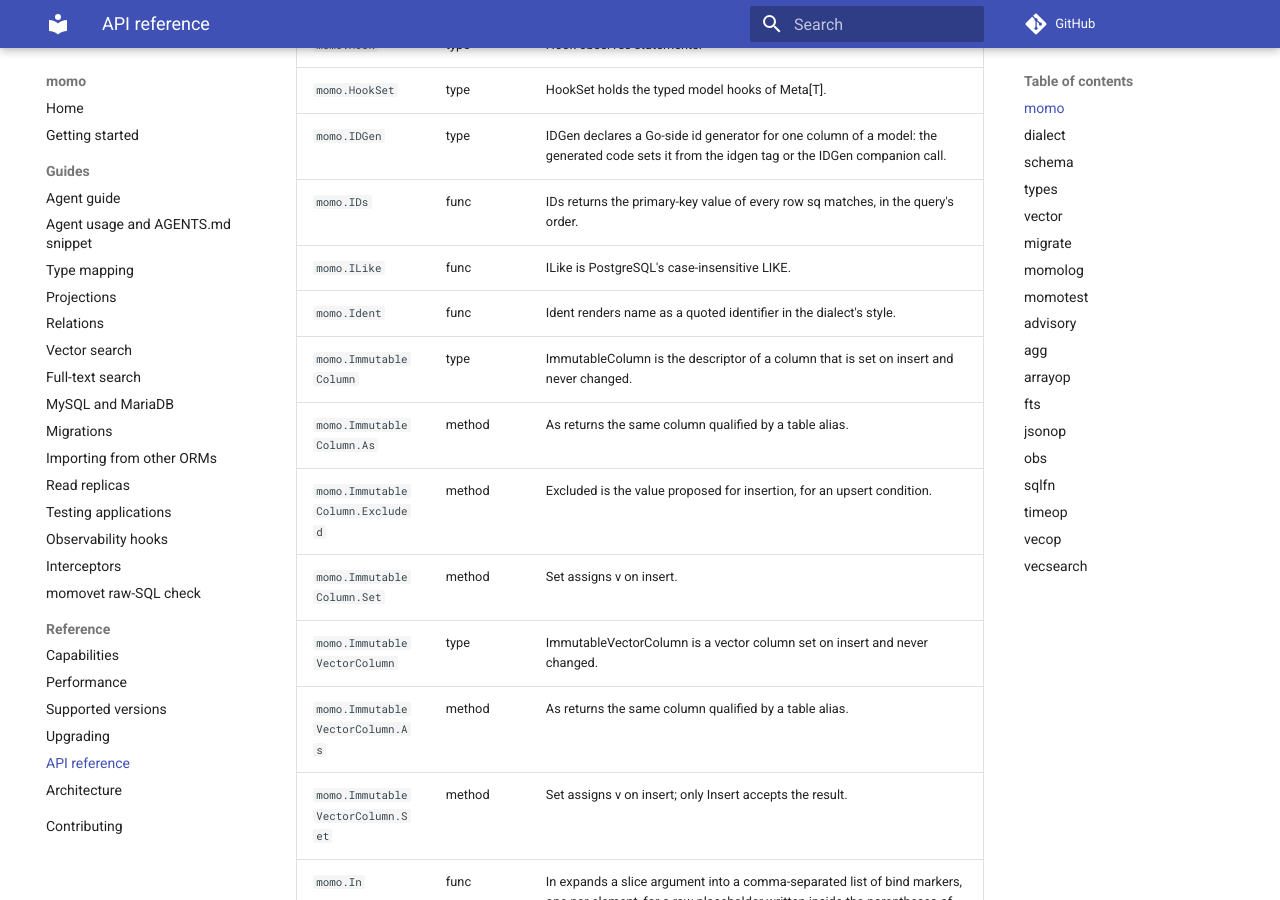
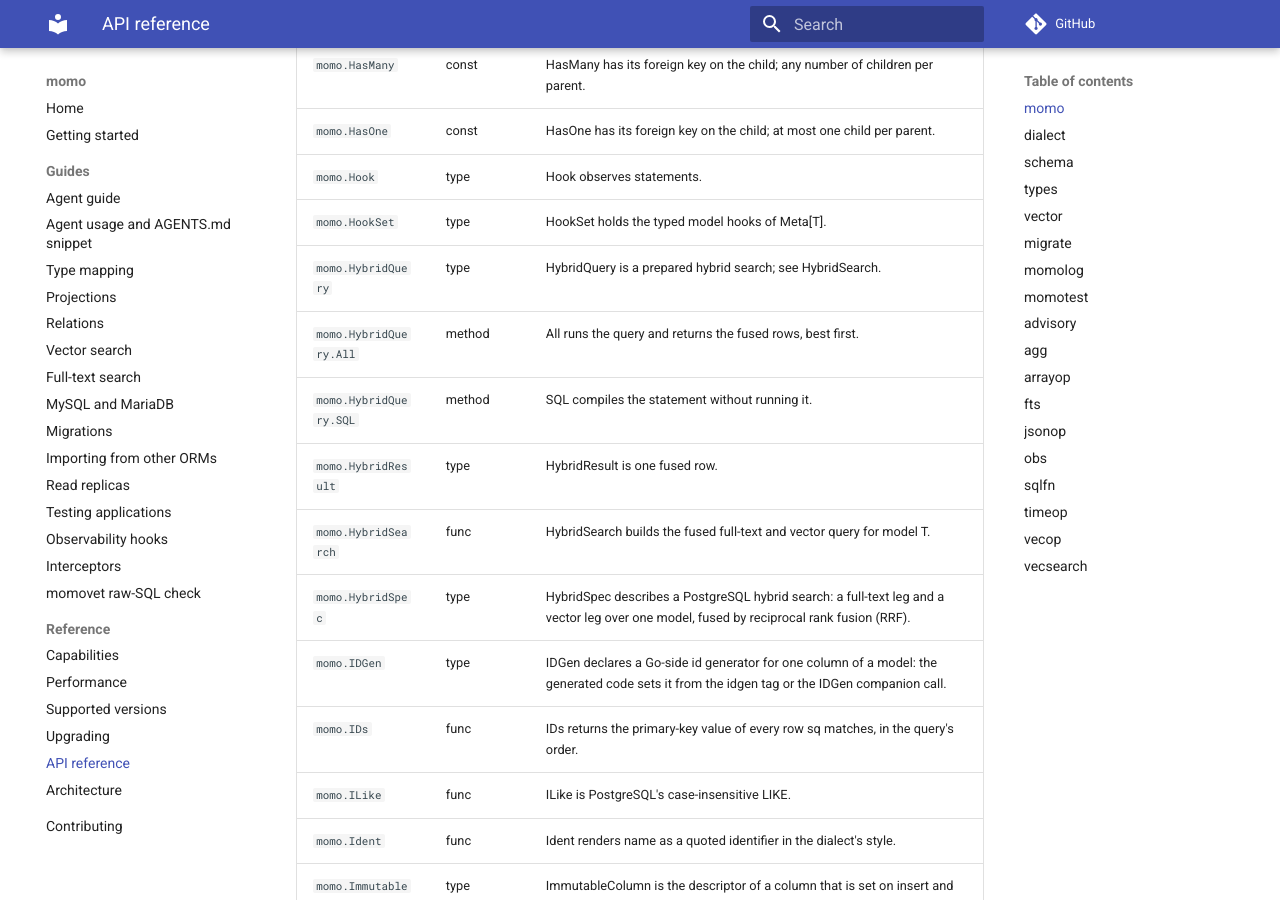
Before and after one commit to azrtydxb/momo, an MkDocs documentation site: the page built from docs/reference.md, in a window 1280 px wide and 900 px high, scrolled down 12550 px. Built offline with MkDocs 1.6.1 and Material for MkDocs 9.7.7, drawn with Linux system fonts in a browser that asks for light colours; comment, search, counter and statistics services are not loaded; the version menu is left out; some of the changed text lies outside the part shown.

Commit message:
docs: regenerate reference and fix the composite foreign key refusal test
Refs #54

```diff
--- a/docs/reference.md
+++ b/docs/reference.md
@@ -111,6 +111,8 @@ Import path: `github.com/azrtydxb/momo`
 | `momo.DB.OnConn`                       | method | OnConn returns a handle whose statements all run on pc, a connection pinned with Pinner.Pin.                                                                                                                                                                                    |
 | `momo.DB.Replica`                      | method | Replica returns a read handle whose plain reads go to replica i, unless the context is a unit of work that has written: then reads go to the primary.                                                                                                                           |
 | `momo.DB.Tx`                           | method | Tx runs fn in a transaction.                                                                                                                                                                                                                                                    |
+| `momo.DefaultHybridCandidates`         | const  | DefaultHybridCandidates is the candidate count of each leg when HybridSpec.TextCandidates or VectorCandidates is zero.                                                                                                                                                          |
+| `momo.DefaultHybridRRFK`               | const  | DefaultHybridRRFK is the rank constant used when HybridSpec.RRFK is zero (Cormack, Clarke and Buettcher, 2009).                                                                                                                                                                 |
 | `momo.Delete`                          | func   | Delete starts a DELETE from T's table.                                                                                                                                                                                                                                          |
 | `momo.DeleteQuery`                     | type   | DeleteQuery builds a DELETE of one model table.                                                                                                                                                                                                                                 |
 | `momo.DeleteQuery.AllRows`             | method | AllRows confirms that a DELETE without WHERE is intended.                                                                                                                                                                                                                       |
@@ -206,6 +208,12 @@ Import path: `github.com/azrtydxb/momo`
 | `momo.HasOne`                          | const  | HasOne has its foreign key on the child; at most one child per parent.                                                                                                                                                                                                          |
 | `momo.Hook`                            | type   | Hook observes statements.                                                                                                                                                                                                                                                       |
 | `momo.HookSet`                         | type   | HookSet holds the typed model hooks of Meta\[T\].                                                                                                                                                                                                                               |
+| `momo.HybridQuery`                     | type   | HybridQuery is a prepared hybrid search; see HybridSearch.                                                                                                                                                                                                                      |
+| `momo.HybridQuery.All`                 | method | All runs the query and returns the fused rows, best first.                                                                                                                                                                                                                      |
+| `momo.HybridQuery.SQL`                 | method | SQL compiles the statement without running it.                                                                                                                                                                                                                                  |
+| `momo.HybridResult`                    | type   | HybridResult is one fused row.                                                                                                                                                                                                                                                  |
+| `momo.HybridSearch`                    | func   | HybridSearch builds the fused full-text and vector query for model T.                                                                                                                                                                                                           |
+| `momo.HybridSpec`                      | type   | HybridSpec describes a PostgreSQL hybrid search: a full-text leg and a vector leg over one model, fused by reciprocal rank fusion (RRF).                                                                                                                                        |
 | `momo.IDGen`                           | type   | IDGen declares a Go-side id generator for one column of a model: the generated code sets it from the idgen tag or the IDGen companion call.                                                                                                                                     |
 | `momo.IDs`                             | func   | IDs returns the primary-key value of every row sq matches, in the query's order.                                                                                                                                                                                                |
 | `momo.ILike`                           | func   | ILike is PostgreSQL's case-insensitive LIKE.                                                                                                                                                                                                                                    |
```
Also changed, not shown: 1 other file.
